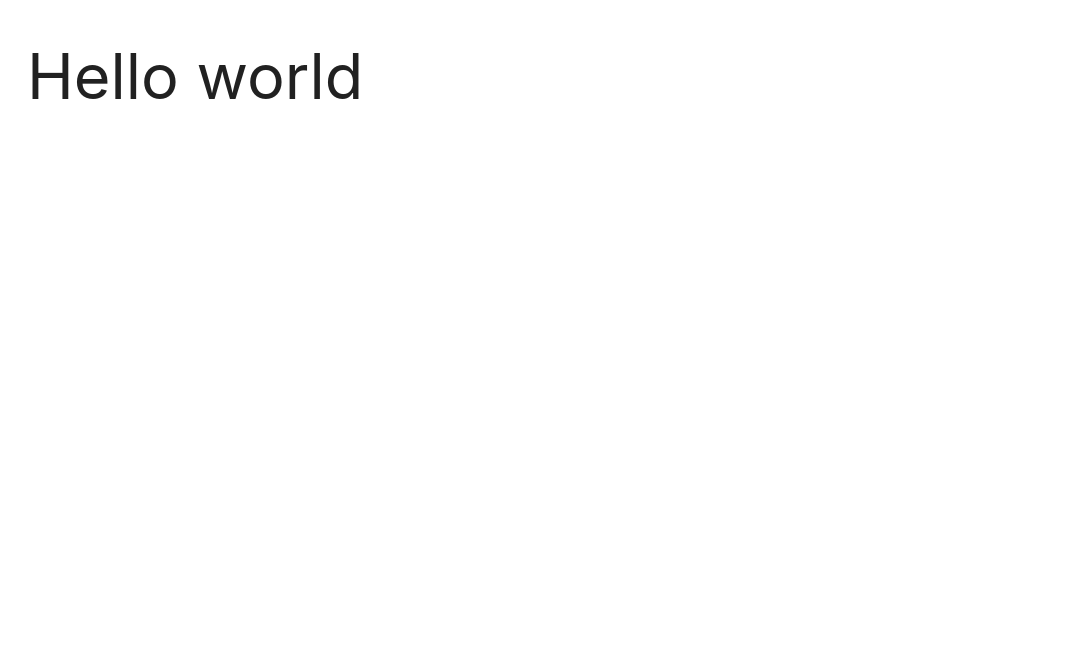
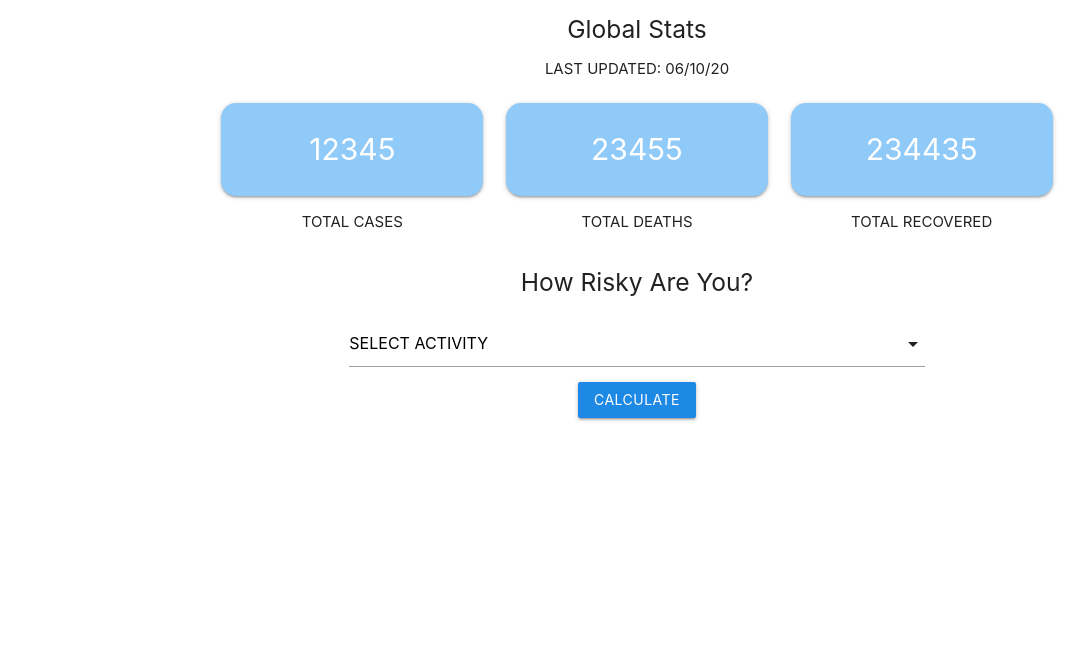
Before and after one commit to Rainandray-netizen/Tiff-and-The-Lads, a Django app: page / in a window 1280 px wide. Shown: the part 64-722 px from the top of the page, without its empty margins (3-1089 px from the left). Run offline with Django 3.2, Linux system fonts and the light colour scheme; some libraries are stand-ins or nearby versions.

Commit message:
Finish home page boilerplate without variables no real functionality

```diff
--- a/main_app/templates/home.html
+++ b/main_app/templates/home.html
@@ -1,5 +1,55 @@
 {% extends 'base.html' %} {% block content %}
+<!-- Add if user authenticated, show
+their personalized stats else show default  -->
 
-<h1>Hello world</h1>
+<div class="container">
+  <div class="row">
+    <h5 class="center">Global Stats</h5>
+    <p class="center">LAST UPDATED: 06/10/20</p>
+    <div class="col s4">
+      <div class="card-panel blue lighten-3">
+        <span class="white-text">12345</span>
+      </div>
+      <p class="data-label">TOTAL CASES</p>
+    </div>
+    <div class="col s4">
+      <div class="card-panel blue lighten-3">
+        <span class="white-text center">23455</span>
+      </div>
+      <p class="data-label">TOTAL DEATHS</p>
+    </div>
+    <div class="col s4">
+      <div class="card-panel blue lighten-3">
+        <span class="white-text">234435</span>
+      </div>
+      <p class="data-label">TOTAL RECOVERED</p>
+    </div>
+    <!-- Have new stats show on hover -->
+  </div>
+
+  <div class="container center">
+    <div class="row">
+      <h5 class="center">How Risky Are You?</h5>
+      <form class="col s12" method="post" action="">
+        <div class="input-field">
+          <select>
+            <!-- Add for loop an generate a value for each activity we have when we have data -->
+            <option value="" disabled="" selected="">SELECT ACTIVITY</option>
+            <option value="1">Going to a bar</option>
+            <option value="2">Hanging out with friends</option>
+            <option value="3">Going to the beach</option>
+          </select>
+        </div>
+        <input type="submit" class="btn blue darken-1" value="Calculate" />
+      </form>
+    </div>
+  </div>
+</div>
+
+<script>
+  $(document).ready(function () {
+    $("select").formSelect();
+  });
+</script>
 
 {% endblock %}
```
